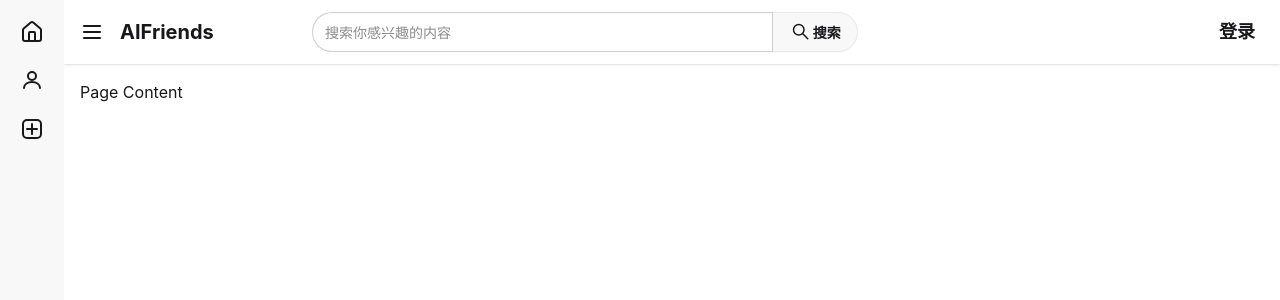
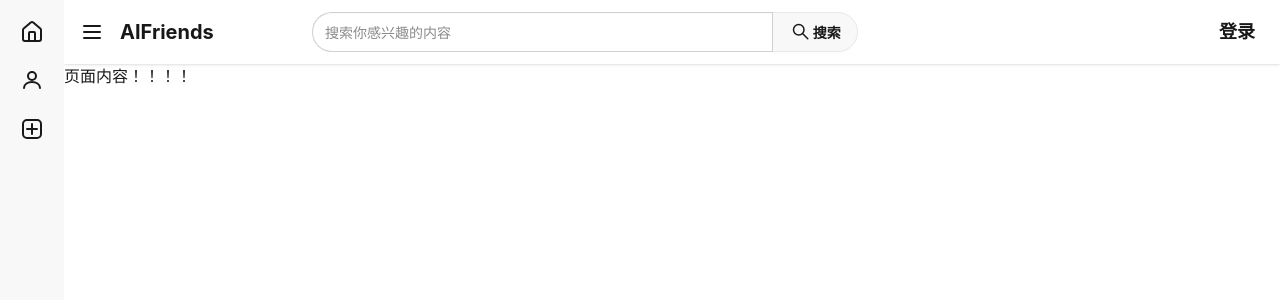
Before and after one commit to LiShaojun1994/AIFriends, a Vue app in the folder frontend/: page / in a window 1280 px wide. Shown: the top 300 px of the page. Built offline with nearby package versions, Linux system fonts and the light colour scheme.

Commit message:
创建导航栏

```diff
--- a/frontend/src/App.vue
+++ b/frontend/src/App.vue
@@ -1,6 +1,6 @@
 <script setup>
 
-import NavBar from "@/components/nvabar/NavBar.vue";
+import NavBar from "@/components/navbar/NavBar.vue";
 </script>
 
 <template>
--- a/frontend/src/components/nvabar/NavBar.vue
+++ b/frontend/src/components/navbar/NavBar.vue
@@ -1,21 +1,20 @@
-<script setup lang="ts">
+<script setup>
 
-import MenuIcon from "@/components/nvabar/icons/MenuIcon.vue";
-import HomepageIcon from "@/components/nvabar/icons/HomepageIcon.vue";
-import FriendIcon from "@/components/nvabar/icons/FriendIcon.vue";
-import CreateIcon from "@/components/nvabar/icons/CreateIcon.vue";
-import SearchIcon from "@/components/nvabar/icons/SearchIcon.vue";
+import MenuIcon from "@/components/navbar/icons/MenuIcon.vue";
+import HomepageIcon from "@/components/navbar/icons/HomepageIcon.vue";
+import FriendIcon from "@/components/navbar/icons/FriendIcon.vue";
+import CreateIcon from "@/components/navbar/icons/CreateIcon.vue";
+import SearchIcon from "@/components/navbar/icons/SearchIcon.vue";
 </script>
 
 <template>
-   <div class="drawer lg:drawer-open">
+  <div class="drawer lg:drawer-open">
     <input id="my-drawer-4" type="checkbox" class="drawer-toggle" />
     <div class="drawer-content">
-      <!-- Navbar -->
       <nav class="navbar w-full bg-base-100 shadow-sm">
         <div class="navbar-start">
           <label for="my-drawer-4" aria-label="open sidebar" class="btn btn-square btn-ghost">
-           <MenuIcon />
+            <MenuIcon />
           </label>
           <div class="px-2 font-bold text-xl">AIFriends</div>
         </div>
@@ -23,17 +22,16 @@
           <div class="join w-4/5">
             <input class="input join-item rounded-l-full w-4/5" placeholder="搜索你感兴趣的内容" />
             <button class="btn join-item rounded-r-full gap-0">
-              <SearchIcon /> 搜索
+              <SearchIcon />
+              搜索
             </button>
           </div>
         </div>
         <div class="navbar-end">
           <button class="btn btn-ghost text-lg">登录</button>
         </div>
-
       </nav>
-      <!-- Page content here -->
-      <div class="p-4">Page Content</div>
+      <slot></slot>
     </div>
 
     <div class="drawer-side is-drawer-close:overflow-visible">
```
Also changed, not shown: frontend/src/components/navbar/icons/CreateIcon.vue (renamed from frontend/src/components/nvabar/icons/CreateIcon.vue), frontend/src/components/navbar/icons/FriendIcon.vue (renamed from frontend/src/components/nvabar/icons/FriendIcon.vue), frontend/src/components/navbar/icons/HomepageIcon.vue (renamed from frontend/src/components/nvabar/icons/HomepageIcon.vue), frontend/src/components/navbar/icons/MenuIcon.vue (renamed from frontend/src/components/nvabar/icons/MenuIcon.vue), frontend/src/components/navbar/icons/SearchIcon.vue (renamed from frontend/src/components/nvabar/icons/SearchIcon.vue).
